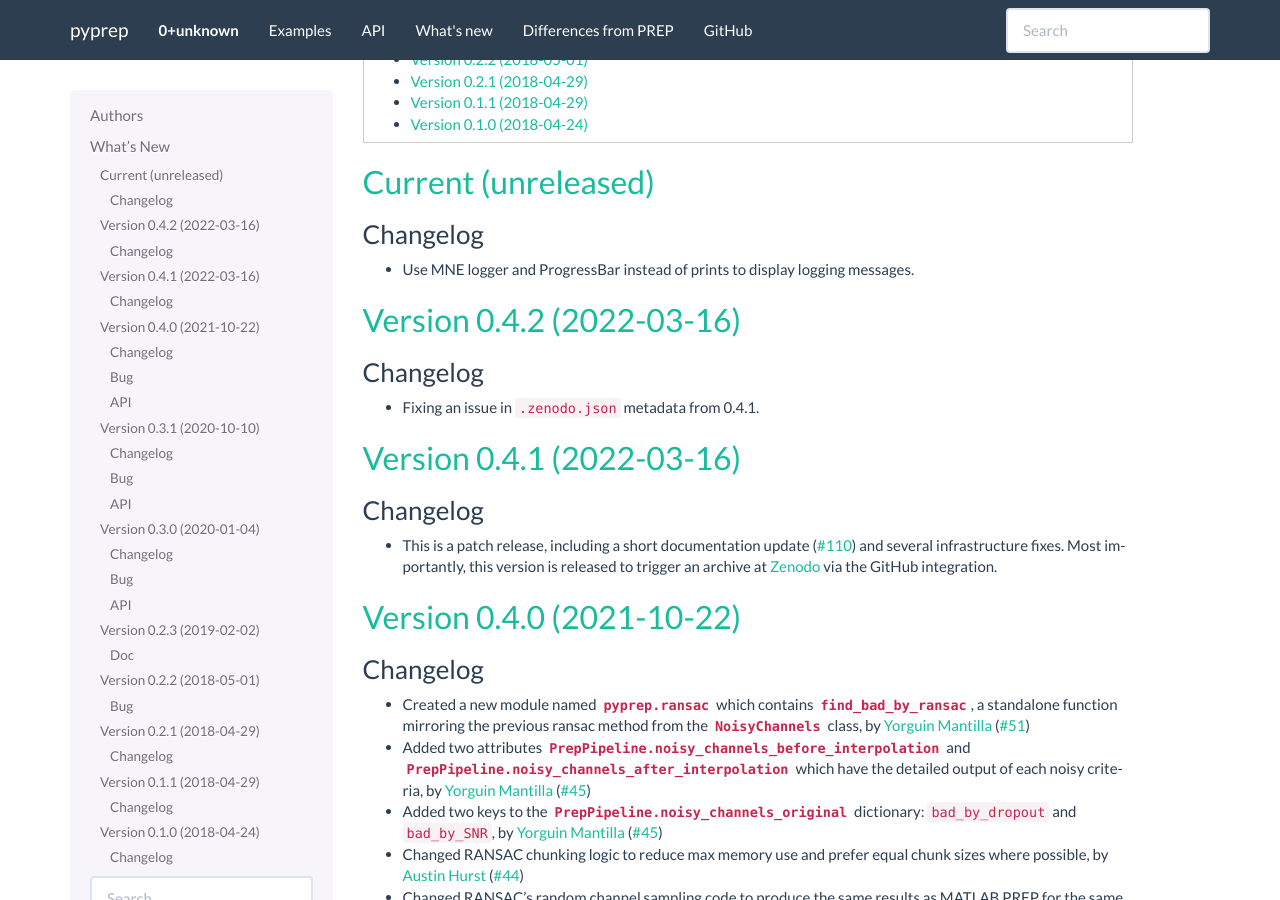
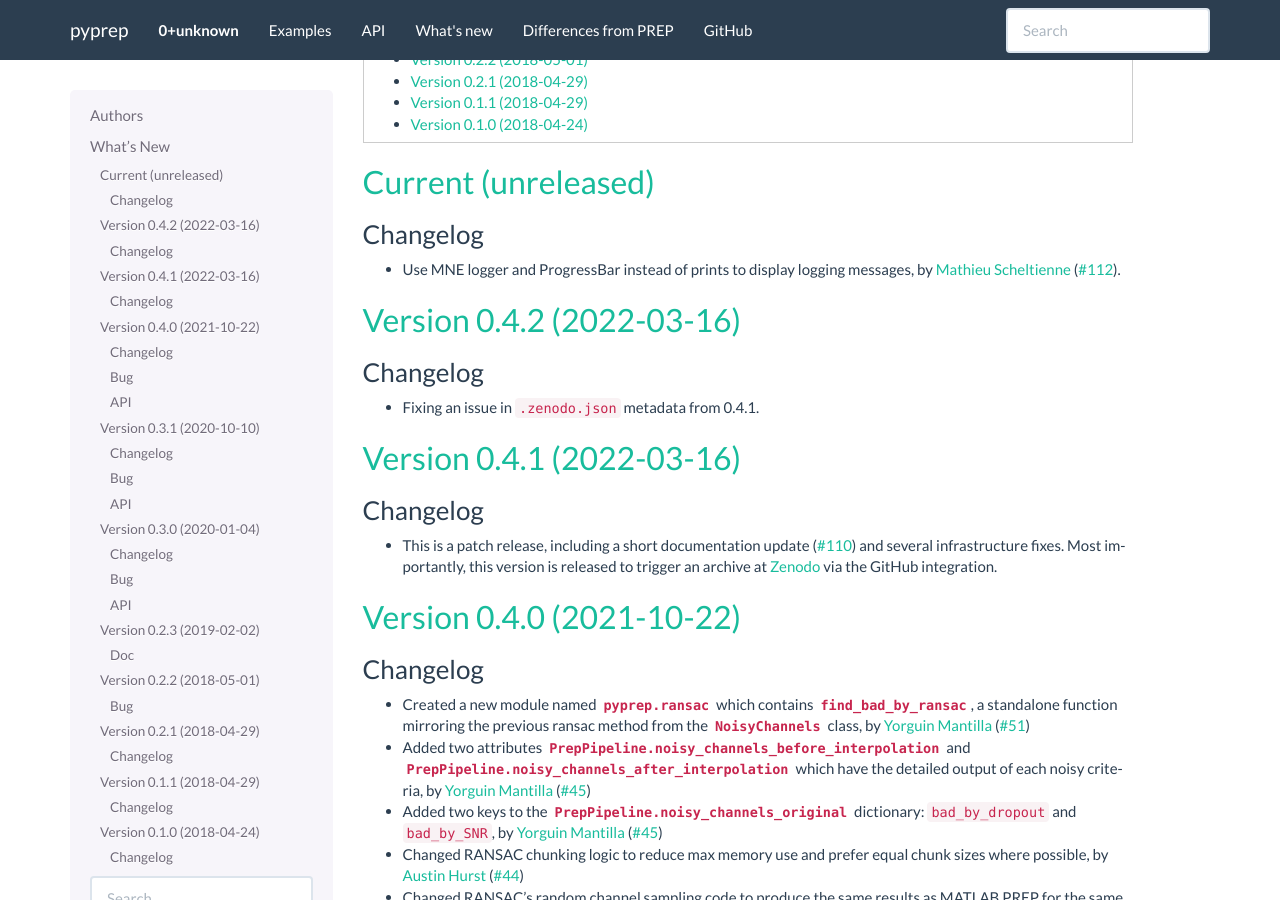
Before and after one commit to sappelhoff/pyprep, a Sphinx documentation site: the page built from docs/whats_new.rst, in a window 1280 px wide and 900 px high, scrolled down 618 px. Built offline with Sphinx 7.4.7, drawn with Linux system fonts in a browser that asks for light colours.

Commit message:
fix whatsnew

```diff
--- a/docs/whats_new.rst
+++ b/docs/whats_new.rst
@@ -35,7 +35,7 @@ Current (unreleased)
 
 Changelog
 ~~~~~~~~~
-- Use MNE logger and ProgressBar instead of prints to display logging messages.
+- Use MNE logger and ProgressBar instead of prints to display logging messages, by `Mathieu Scheltienne`_ (:gh:`112`).
 
 .. _changes_0_4_2:
 
```
